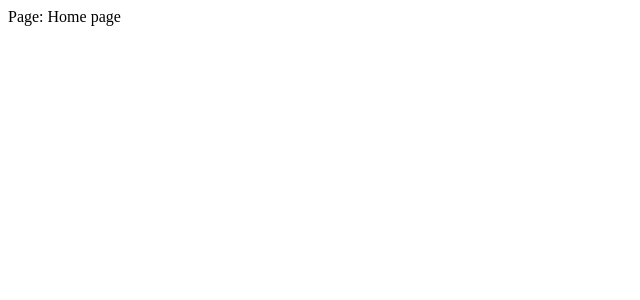
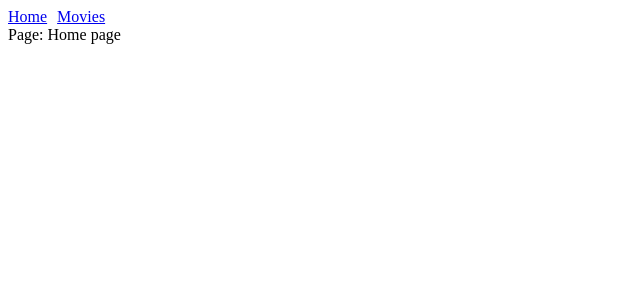
Before and after one commit to vitalic-web/vue-school-nuxt-3, a Nuxt app: page / in a window 1280 px wide. Shown: the top 300 px of the page, without its empty margins (0-640 px from the left). Built offline with nearby package versions, Linux system fonts and the light colour scheme.

Commit message:
Add links to pages

```diff
--- a/app.vue
+++ b/app.vue
@@ -1,5 +1,9 @@
 <template>
   <div>
+    <nav style="display: flex; gap: 10px" >
+      <NuxtLink to="/">Home</NuxtLink>
+      <NuxtLink to="/movies">Movies</NuxtLink>
+    </nav>
     <NuxtPage />
   </div>
 </template>
```
